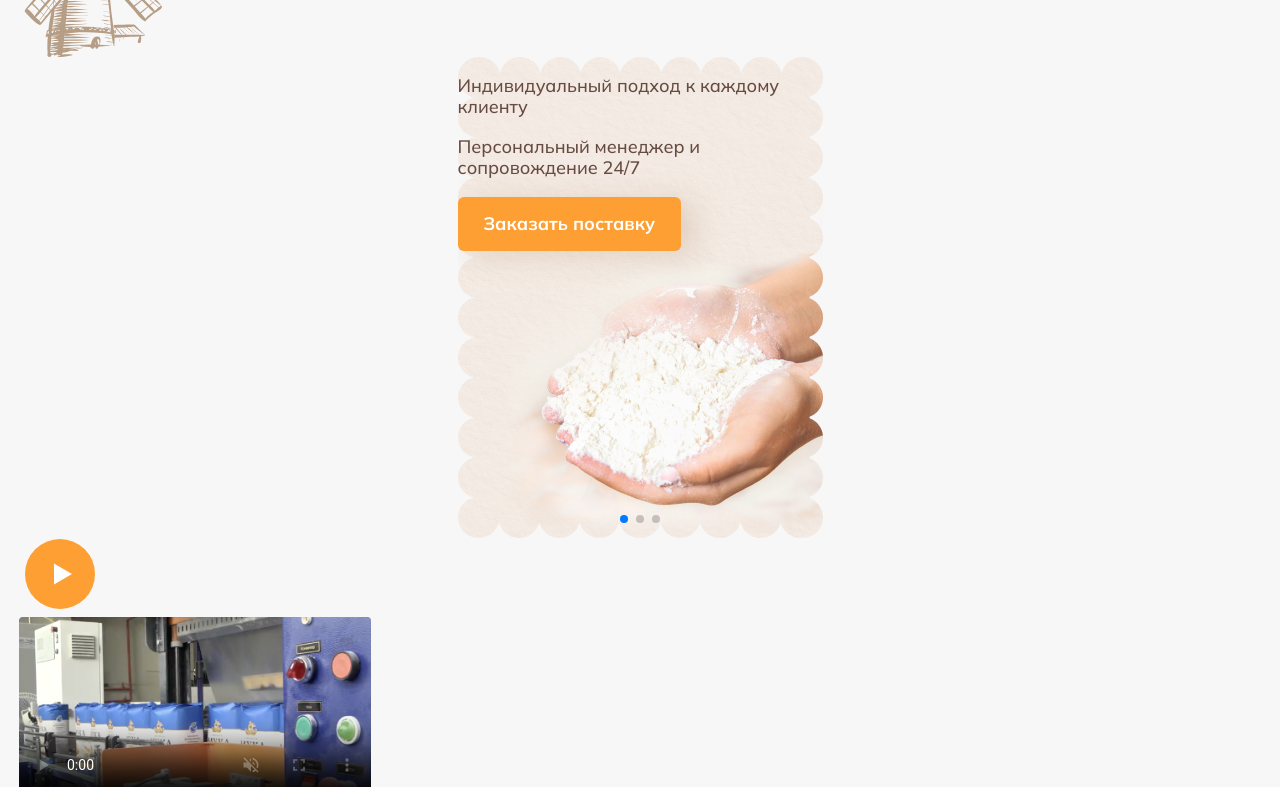
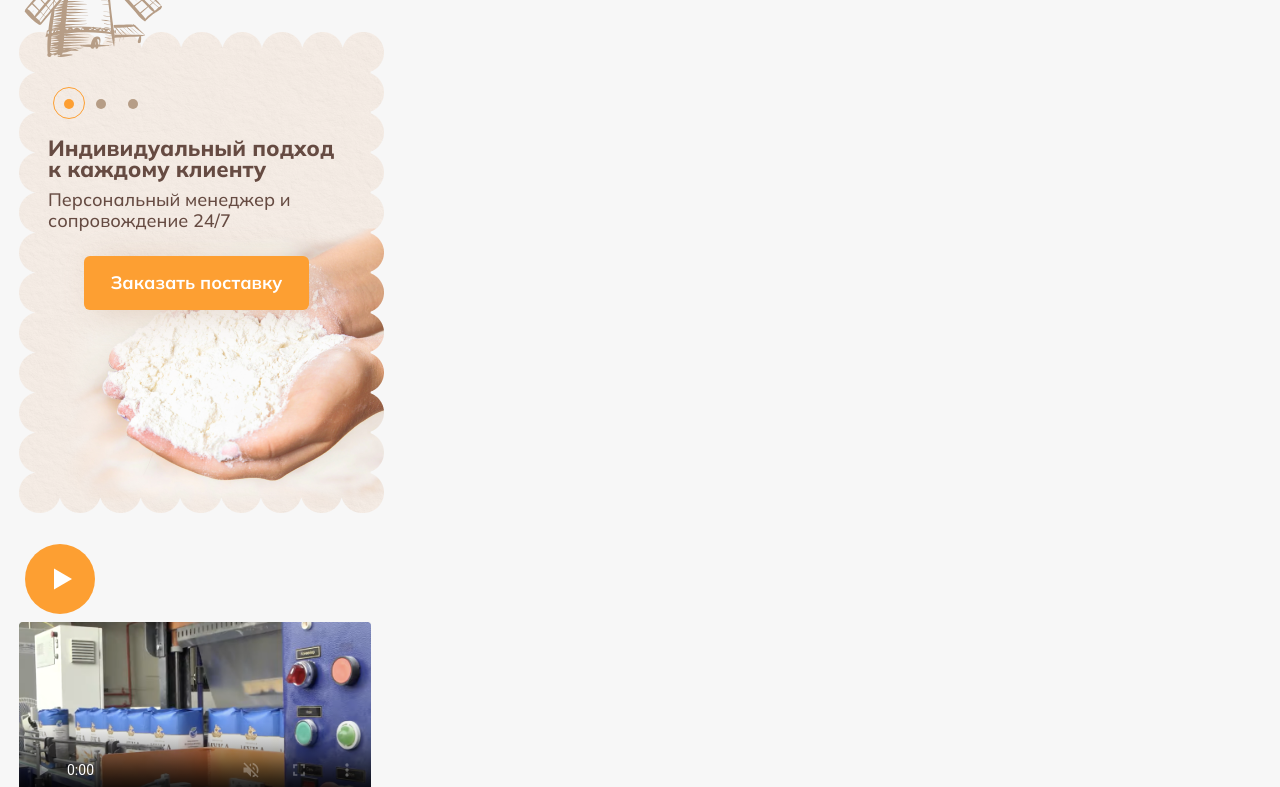
Before and after one commit to maria-kovalenko/flour_mill, a website: page app/index.html in a window 1280 px wide. Shown: the part 237-1024 px from the top of the page. Drawn offline with nearby package versions, Linux system fonts and the light colour scheme.

Commit message:
стилизация слайдера

```diff
--- a/app/index.html
+++ b/app/index.html
@@ -283,10 +283,15 @@
       </div>
 
       <div class="slider-advantages swiper">
-        <div class="swiper-pagination"></div>
+        <div class="slider-pagination">
+          <div class="swiper-pagination"></div>
+        </div>
         <div class="slider-advantages-wrapper swiper-wrapper">
           <div class="slider-advantages-slide swiper-slide">
-            <img src="./img/bg-slide-1.png" />
+            <img
+              src="./img/bg-slide-1.png"
+              class="slider-advantages-slide__image"
+            />
             <div class="slider-advantages__info slider-info">
               <p class="slider-info__title">
                 Индивидуальный подход к каждому клиенту
@@ -301,7 +306,10 @@
             </div>
           </div>
           <div class="slider-advantages-slide swiper-slide">
-            <img src="./img/bg-slide-2.png" />
+            <img
+              src="./img/bg-slide-2.png"
+              class="slider-advantages-slide__image"
+            />
             <div class="slider-advantages__info slider-info">
               <p class="slider-info__title">
                 Большие объемы прoизводимой продукции
@@ -316,7 +324,10 @@
             </div>
           </div>
           <div class="slider-advantages-slide swiper-slide">
-            <img src="./img/bg-slide-2.png" />
+            <img
+              src="./img/bg-slide-2.png"
+              class="slider-advantages-slide__image"
+            />
             <div class="slider-advantages__info slider-info">
               <p class="slider-info__title">
                 Большие объемы прoизводимой продукции
--- a/app/js/main.js
+++ b/app/js/main.js
@@ -6,12 +6,13 @@ const swiperAdvantages = new Swiper(".slider-advantages", {
 
   pagination: {
     el: ".swiper-pagination",
+
+    clickable: true,
   },
-  paginationClickable: true,
 
   // effect: "fade",
   // fadeEffect: {
   //   crossFade: true,
   // },
-  spaceBetween: 10,
+  spaceBetween: 19,
 });
--- a/app/styles/sass/style.scss
+++ b/app/styles/sass/style.scss
@@ -229,6 +229,7 @@ input[type="radio"].visually-hidden {
   height: 183px;
   margin-right: 14px;
   flex-shrink: 0;
+  z-index: 2;
 }
 
 .page-main__title-wrapper {
@@ -244,20 +245,76 @@ input[type="radio"].visually-hidden {
     color: $bg-orange;
   }
 }
-
-.products {
-  display: none;
-}
+// -------------------------------- slider-advantages ---------------------
 
 .slider-advantages {
   position: relative;
-  width: 365px;
+  width: 100%;
   height: 481px;
+  margin-top: -25px;
+  margin-bottom: 30px;
+}
+
+.slider-pagination .swiper-pagination {
+  top: 60px;
+  margin-left: 34px;
+  text-align: left;
+}
+
+.slider-pagination .swiper-pagination-bullet {
+  width: 10px;
+  height: 10px;
+  opacity: 1;
+  margin: 0 11px !important;
+  background-color: $bg-lightbrown;
+}
+
+.slider-pagination .swiper-pagination-bullet-active {
+  position: relative;
+  background-color: $bg-orange;
+
+  &::before {
+    position: absolute;
+    content: "";
+    width: 30px;
+    height: 30px;
+    top: -12px;
+    left: -11px;
+    border: 0.5px solid $bg-orange;
+    border-radius: 100%;
+  }
 }
 
 .slider-advantages__info {
   position: absolute;
-  top: 0;
-  left: 0;
+  top: 106px;
+  left: 29px;
+  width: 297px;
   z-index: 1;
 }
+
+.slider-info__title {
+  margin: 0 0 8px;
+  font-size: 22px;
+  font-weight: 800;
+}
+.slider-info__subtitle {
+  font-size: 18px;
+  margin: 0 0 10px;
+}
+
+.slider-info__button {
+  display: block;
+  margin: 0 auto;
+  margin-top: 24px;
+  width: 225px;
+}
+
+// -------------------------------- about-us ---------------------
+
+.about-us {
+  margin-bottom: 70px;
+}
+.products {
+  display: none;
+}
```
Also changed, not shown: app/img/bg-slide-1-horiz.png (added), app/img/bg-slide-2-horiz.png (added), app/styles/css/style.css.
